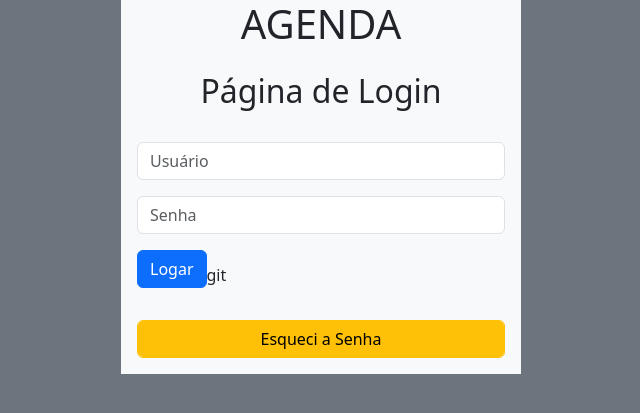
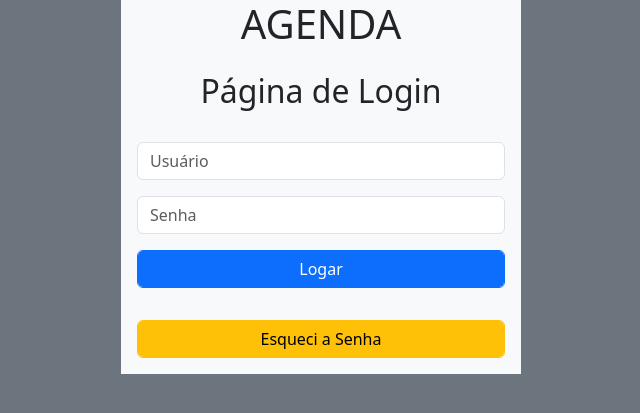
Before and after one commit to mpmotta/Agenda-MVC, a PHP site: page /view/index.php in a window 1280 px wide. Shown: the top 413 px of the page, without its empty margins (319-959 px from the left). Run offline with PHP 8.4, Linux system fonts and the light colour scheme; some libraries are stand-ins or nearby versions.

Commit message:
tarefa 504-102

```diff
--- a/view/index.php
+++ b/view/index.php
@@ -22,10 +22,10 @@
                 placeholder="Senha">
             </div>
             <div class="m-3">
-            <button type="submit" id="submit" class="btn btn-primary mb-3">
+            <button type="submit" id="submit" class="form-control btn btn-primary mb-3">
                     Logar
 
-                </button>git
+                </button>
             </div>
         </form>
         <div class="m-3">
```
